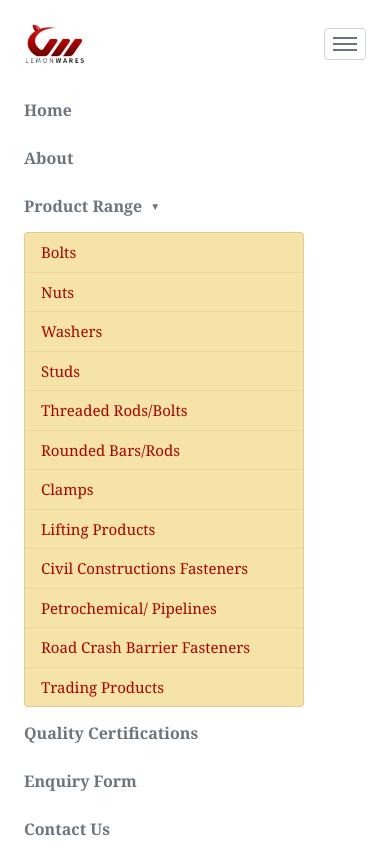
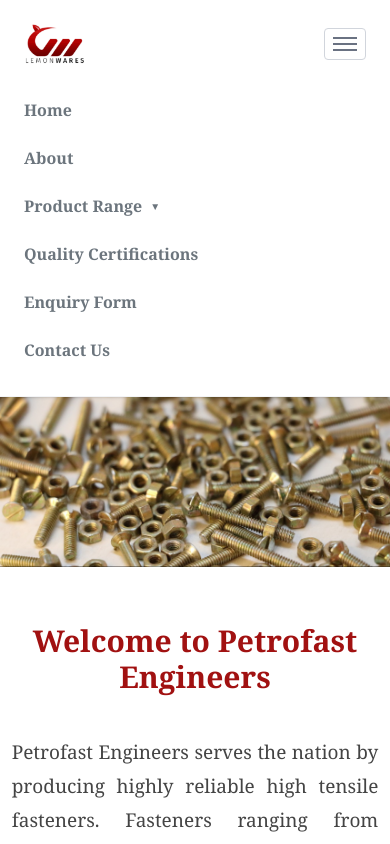
Before and after one commit to Sharvani24/petrofast-engineers, a React (Vite) app: page / in a window 390 px wide. Both pictures are taken after a click on the button 345 px from the left and 44 px from the top of the page. Shown: the top 844 px of the page. Built offline with nearby package versions, Linux system fonts and the light colour scheme.

Commit message:
style: update the whole navbar

```diff
--- a/src/components/Navbar.jsx
+++ b/src/components/Navbar.jsx
@@ -4,6 +4,7 @@
 
 const Navbar = () => {
   const [isOpen, setIsOpen] = useState(false);
+  const [isProductOpen, setIsProductOpen] = useState(false);
 
   const products = [
     { label: "Bolts", path: "/products/bolts" },
@@ -37,7 +38,6 @@
         </div>
 
         {/* --- DESKTOP NAVIGATION --- */}
-        {/* font-serif applied here */}
         <ul className="hidden lg:flex items-center gap-8 lg:gap-12 font-serif font-bold text-[17px] text-[#6c757d] tracking-wider">
           <li className="hover:text-black transition-colors"><Link to="/">Home</Link></li>
           <li className="hover:text-black transition-colors"><Link to="/about">About</Link></li>
@@ -74,23 +74,31 @@
 
       {/* --- MOBILE MENU OVERLAY --- */}
       <div className={`${isOpen ? 'block' : 'hidden'} lg:hidden bg-white pb-6`}>
-        {/* Changed from font-sans to font-serif */}
         <ul className="flex flex-col font-serif font-bold text-[16px] text-[#6c757d] space-y-1">
           <li><Link to="/" onClick={() => setIsOpen(false)} className="block py-2.5 px-6 hover:text-black">Home</Link></li>
           <li><Link to="/about" onClick={() => setIsOpen(false)} className="block py-2.5 px-6 hover:text-black">About</Link></li>
 
-          <li className="px-6 py-2.5 flex items-center gap-2 hover:text-black cursor-pointer">
-            Product Range <span className="text-[10px]">▼</span>
+          {/* Mobile Product Range Toggle with Arrow near text */}
+          <li
+            className="px-6 py-2.5 flex items-center justify-start gap-2 hover:text-black cursor-pointer"
+            onClick={() => setIsProductOpen(!isProductOpen)}
+          >
+            <span>Product Range</span>
+            <span className={`text-[10px] transition-transform duration-300 ${isProductOpen ? 'rotate-180' : ''}`}>▼</span>
           </li>
 
-          {/* Small, Compact Product Box */}
-          <div className="px-6">
-            <ul className="bg-[#f6e3a7] border border-black/10 rounded-sm w-[280px] sm:w-[320px]">
+          {/* Compact Mobile Product Box */}
+          {isProductOpen && (
+            <div className="px-6 pb-2">
+              <ul className="bg-[#f6e3a7] border border-black/10 rounded-sm w-full max-w-[280px]">
                 {products.map((item, index) => (
                   <li key={index} className="border-b border-black/5 last:border-0">
                     <Link
                       to={item.path}
-                    onClick={() => setIsOpen(false)}
+                      onClick={() => {
+                        setIsOpen(false);
+                        setIsProductOpen(false);
+                      }}
                       className="block px-4 py-2 text-[#b00000] font-medium text-[15px] hover:bg-[#f0d68c]"
                     >
                       {item.label}
@@ -99,6 +107,7 @@
                 ))}
               </ul>
             </div>
+          )}
 
           <li><Link to="/quality" onClick={() => setIsOpen(false)} className="block py-2.5 px-6 hover:text-black">Quality Certifications</Link></li>
           <li><Link to="/enquiry" onClick={() => setIsOpen(false)} className="block py-2.5 px-6 hover:text-black">Enquiry Form</Link></li>
```
Lines whose indentation alone changed are shown as unchanged.
